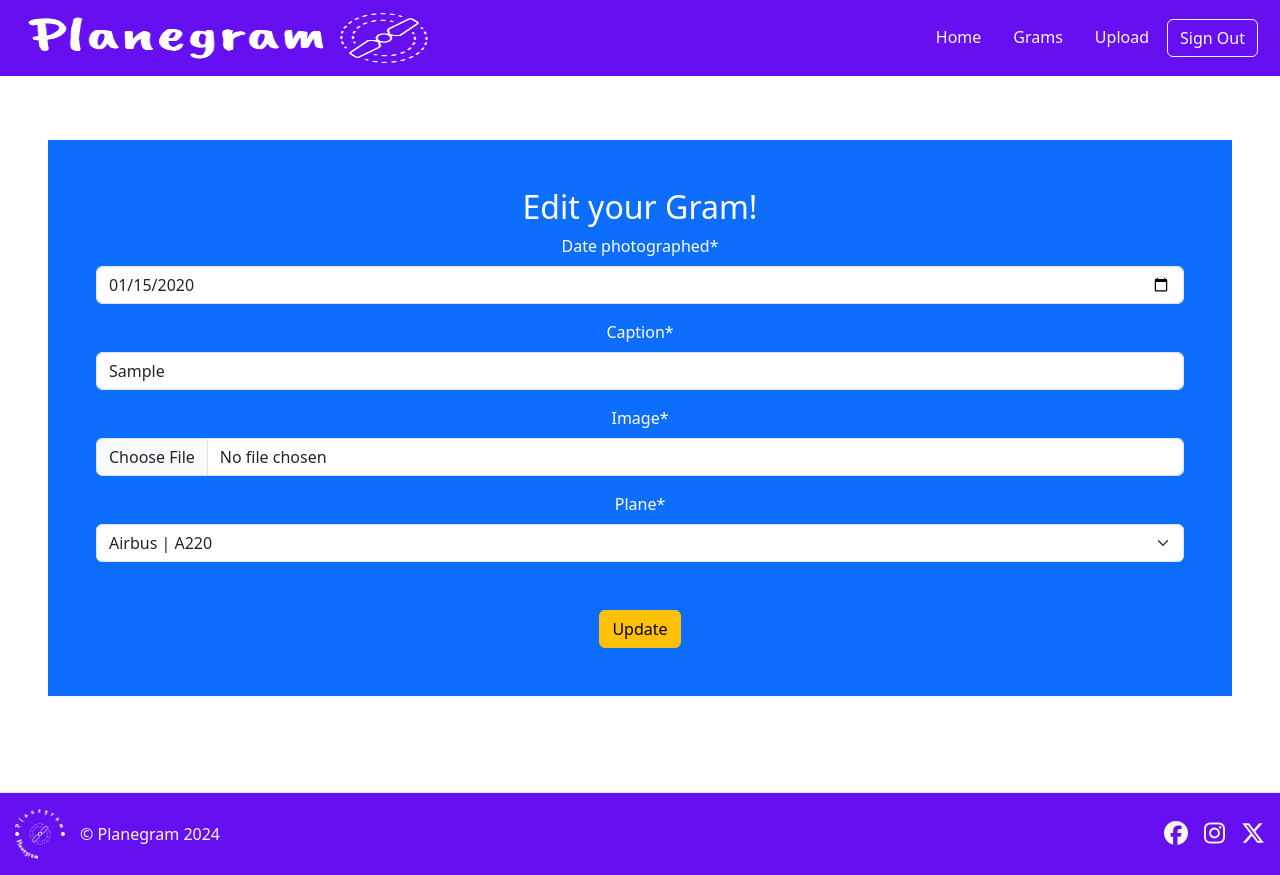
After one commit to RoBizMan/Planegram, a Django app: page /grams/1/edit/ in a window 1280 px wide. The commit adds this page. Run offline with Django 4.2, Linux system fonts and the light colour scheme; a user stored in the database is signed in; data comes from the database, SQL or seed files in the repository; tables that the repository leaves empty hold one stand-in row (values such as "Sample post"); some libraries are stand-ins or nearby versions.

Commit message:
Add edit function to fulfil CRUD requirement and hide "Currently" field in form

```diff
--- /dev/null
+++ b/gram/templates/gram/edit_gram.html
@@ -0,0 +1,24 @@
+{% extends 'base.html' %}
+{% load static %}
+{% load crispy_forms_tags %}
+{% block content %}
+
+<div class="container-fluid p-5">
+    <div class="text-center bg-primary p-5 mb-5 text-white">
+        <h2>Edit your Gram!</h2>
+        <div class="form-container">
+            <form method="POST" enctype="multipart/form-data">
+                {% csrf_token %}
+                {{ form|crispy }}
+
+                <div class="row justify-content-center mt-5">
+                    <div class="col-md-auto">
+                        <button type="submit" class="btn btn-warning signlog-button">Update</button>
+                    </div>
+                </div>
+            </form>
+        </div>
+    </div>
+</div>
+
+{% endblock %}
--- a/gram/urls.py
+++ b/gram/urls.py
@@ -5,4 +5,5 @@ urlpatterns = [
     path('', views.grams_list, name='grams'),  # List of all grams
     path('<int:pk>/', views.gram_detail, name='gram_detail'),  # Detail view for a specific gram
     path('<int:pk>/action/', views.gram_action, name='gram_action'),  # View for handling actions
+    path('<int:pk>/edit/', views.edit_gram, name='edit_gram'), # Edit a specific gram
 ]
--- a/gram/views.py
+++ b/gram/views.py
@@ -1,8 +1,10 @@
 from django.shortcuts import render, get_object_or_404, redirect
 from django.core.paginator import Paginator
 from blog.models import Gram
+from upload.forms import GramUpload
 from django.contrib.auth.decorators import login_required
 from django.urls import reverse
+from django.contrib import messages
 
 # Create your views here.
 
@@ -45,3 +47,23 @@ def gram_action(request, pk):
         return redirect('gram_detail', pk=pk)  # Redirect to the gram detail page
 
     return redirect('gram_detail', pk=pk)  # Redirect to the gram detail page if not POST
+
+@login_required
+def edit_gram(request, pk):
+    gram = get_object_or_404(Gram, pk=pk)
+
+    # Check if the logged-in user is the owner of the gram
+    if request.user != gram.photographer:
+        messages.error(request, "You are not authorised to edit this gram.")
+        return redirect('grams')  # Redirect to the grams list page
+
+    if request.method == 'POST':
+        form = GramUpload(request.POST, request.FILES, instance=gram)
+        if form.is_valid():
+            form.save()
+            messages.success(request, "Gram updated successfully!")
+            return redirect('gram_detail', pk=gram.pk)  # Redirect to the gram detail page
+    else:
+        form = GramUpload(instance=gram)  # Populate the form with the current gram data
+
+    return render(request, 'gram/edit_gram.html', {'form': form, 'gram': gram})
--- a/planegram/settings.py
+++ b/planegram/settings.py
@@ -86,7 +86,7 @@ ROOT_URLCONF = 'planegram.urls'
 TEMPLATES = [
     {
         'BACKEND': 'django.template.backends.django.DjangoTemplates',
-        'DIRS': [TEMPLATES_DIR],
+        'DIRS': [BASE_DIR / "templates"],
         'APP_DIRS': True,
         'OPTIONS': {
             'context_processors': [
--- a/upload/forms.py
+++ b/upload/forms.py
@@ -1,9 +1,23 @@
 from django import forms
 from blog.models import Gram
 import datetime
+from django.forms.widgets import ClearableFileInput
+
+# Custom ClearableFileInput to override the default behavior
+class CustomClearableFileInput(ClearableFileInput):
+    template_name = 'widgets/custom_clearable_file_input.html'
+
+    # Override to remove the "Currently" section
+    def get_context(self, name, value, attrs):
+        context = super().get_context(name, value, attrs)
+        context['widget']['is_initial'] = False  # Hides the "Currently" field
+        return context
 
 class GramUpload(forms.ModelForm):
     class Meta:
         model = Gram
         fields = ["date_photographed", "caption", "image", "plane"]
-        widgets = {"date_photographed": forms.DateInput(attrs={"type": "date", "max": str(datetime.date.today())})}
+        widgets = {
+            "date_photographed": forms.DateInput(attrs={"type": "date", "max": str(datetime.date.today())}),
+            "image": CustomClearableFileInput(),  # Displays the "Choose a File" field only
+        }
```
Also changed, not shown: gram/templates/gram/gram_detail.html (+5 -2 lines), templates/widgets/custom_clearable_file_input.html (added, +7 -0 lines).
